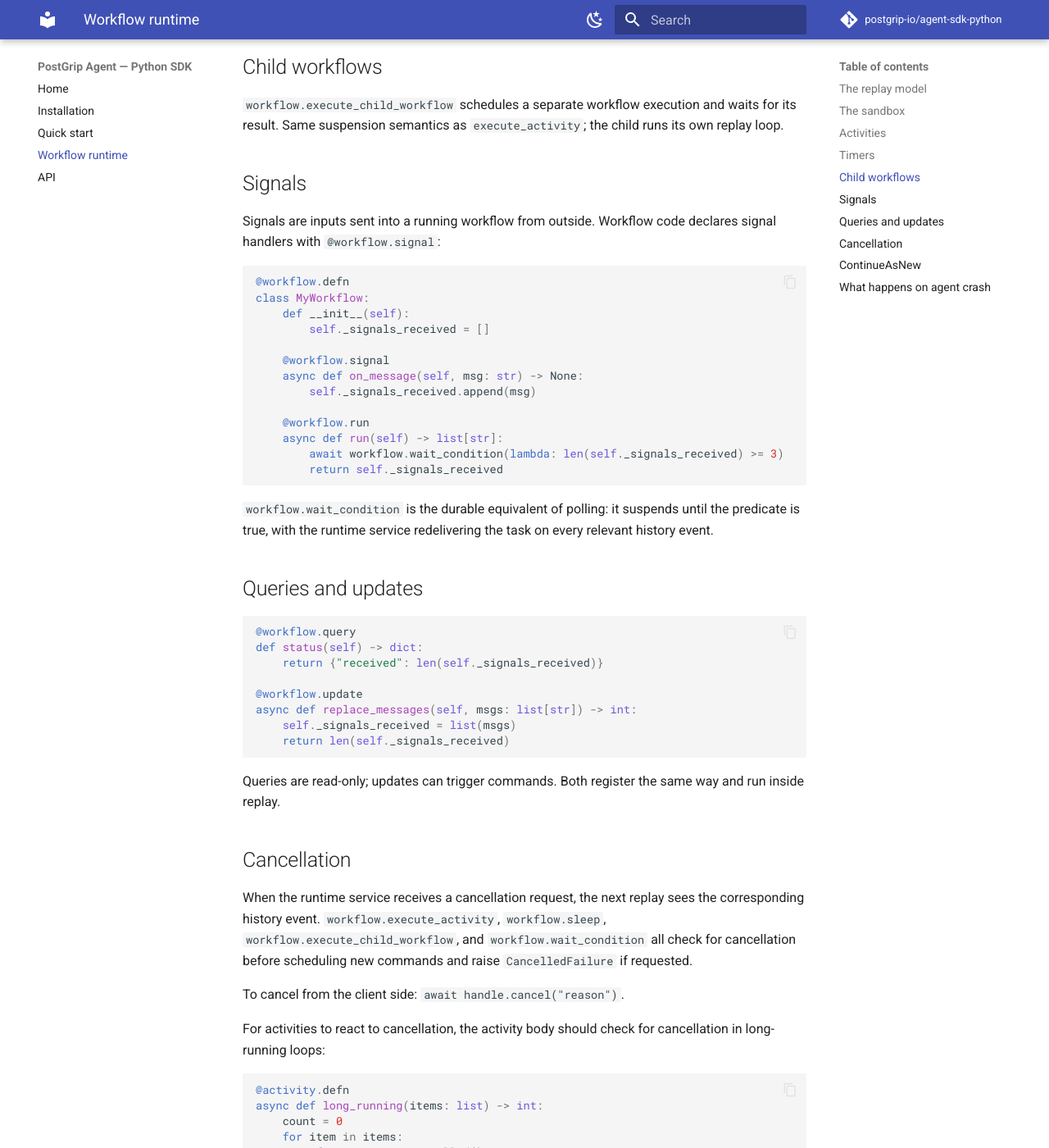
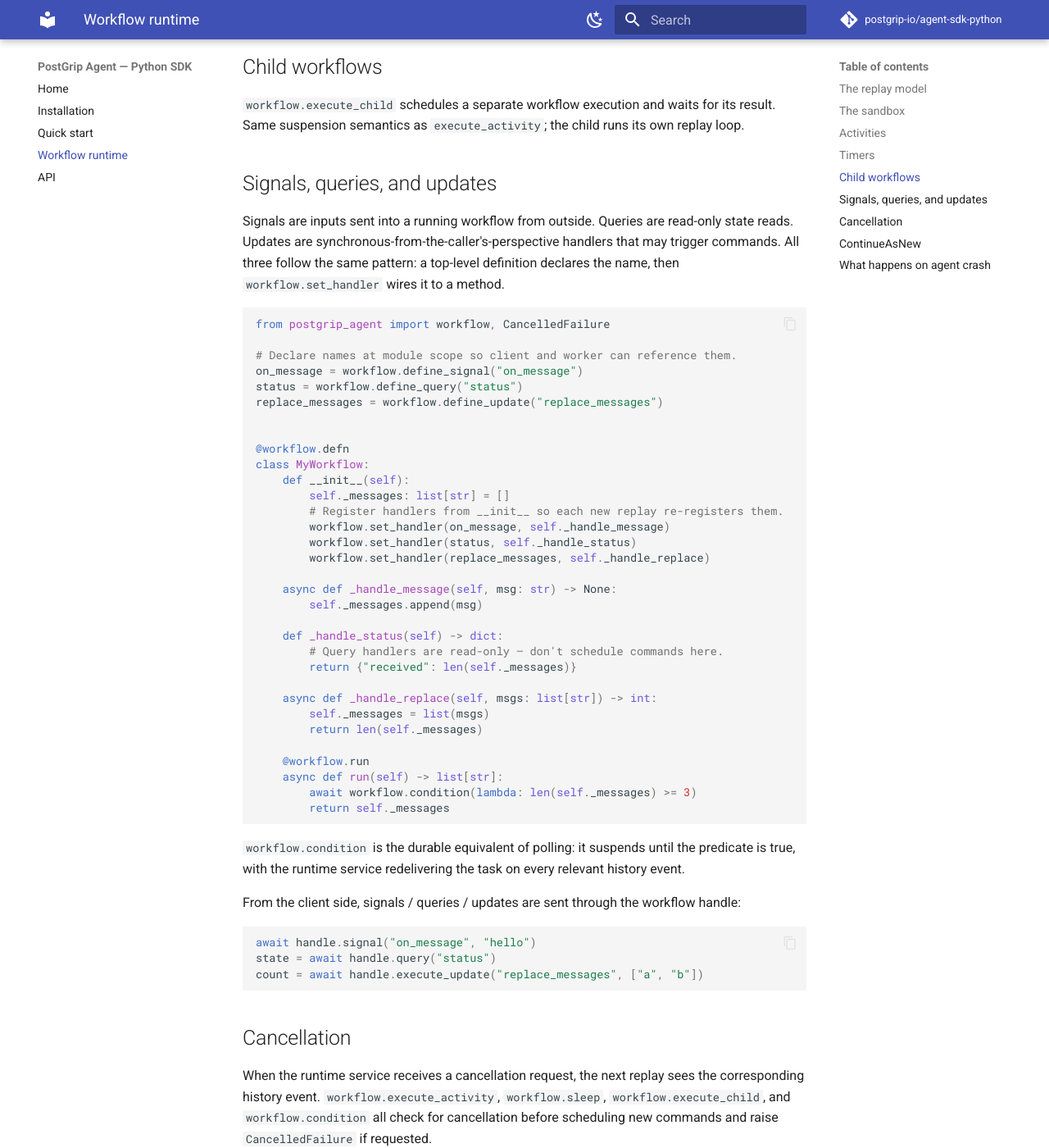
Before and after one commit to postgrip-io/agent-sdk-python, an MkDocs documentation site: the page built from docs/workflow-runtime.md, in a window 1280 px wide and 1400 px high, scrolled down 2952 px. Shown: the whole window at 82% size. Built offline with MkDocs 1.6.1 and Material for MkDocs 9.7.7, drawn with Linux system fonts in a browser that asks for light colours; comment, search, counter and statistics services are not loaded; some of the changed text lies outside the part shown.

Commit message:
Fix docs API names that didn't match the code (#2)
The first docs PR documented several Temporal-style API names that
don't actually exist in this SDK. Fixing all five:

- workflow.wait_condition → workflow.condition (4 references)
- workflow.execute_child_workflow → workflow.execute_child (5 references)
- @workflow.signal / @workflow.query / @workflow.update decorator
  pattern (doesn't exist) → workflow.define_signal/query/update +
  workflow.set_handler. Rewrote the signals/queries/updates section
  in docs/workflow-runtime.md with a working end-to-end example, and
  updated the API surface table in docs/api.md.
- activity.is_cancelled() (doesn't exist) → await activity.heartbeat()
  raising CancelledFailure when the runtime requests cancellation.
  Rewrote the cancellation example accordingly.
- workflow.RetryPolicy(...) (wrong namespace) → top-level
  RetryPolicy with the import shown.

The MkDocs --strict build still passed because strict only validates
links / Markdown syntax, not API-name accuracy. Caught by code review
against the actual sources in src/postgrip_agent/.

Co-authored-by: Claude Opus 4.7 (1M context) <noreply@anthropic.com>

````diff
--- a/docs/workflow-runtime.md
+++ b/docs/workflow-runtime.md
@@ -9,7 +9,7 @@ Every time the runtime service hands a workflow task to an agent, the agent:
 1. Fetches the **full durable history** of the workflow from the runtime service.
 2. Builds an in-memory cursor over that history.
 3. Constructs a fresh workflow runtime context and **runs your `@workflow.run` coroutine from the top**.
-4. Each `await` inside the coroutine that touches workflow APIs (`workflow.execute_activity`, `workflow.sleep`, `workflow.execute_child_workflow`, `workflow.wait_condition`, signal channel reads) consults the replay cursor before scheduling anything new.
+4. Each `await` inside the coroutine that touches workflow APIs (`workflow.execute_activity`, `workflow.sleep`, `workflow.execute_child`, `workflow.condition`, signal channel reads) consults the replay cursor before scheduling anything new.
 
 The cursor advances by one event per call (per command type). What happens at each call:
 
@@ -83,60 +83,77 @@ The first time your body reaches that line, the timer is enqueued and the `await
 
 ## Child workflows
 
-`workflow.execute_child_workflow` schedules a separate workflow execution and waits for its result. Same suspension semantics as `execute_activity`; the child runs its own replay loop.
+`workflow.execute_child` schedules a separate workflow execution and waits for its result. Same suspension semantics as `execute_activity`; the child runs its own replay loop.
 
-## Signals
+## Signals, queries, and updates
 
-Signals are inputs sent into a running workflow from outside. Workflow code declares signal handlers with `@workflow.signal`:
+Signals are inputs sent into a running workflow from outside. Queries are read-only state reads. Updates are synchronous-from-the-caller's-perspective handlers that may trigger commands. All three follow the same pattern: a top-level definition declares the name, then `workflow.set_handler` wires it to a method.
 
 ```python
+from postgrip_agent import workflow, CancelledFailure
+
+# Declare names at module scope so client and worker can reference them.
+on_message = workflow.define_signal("on_message")
+status = workflow.define_query("status")
+replace_messages = workflow.define_update("replace_messages")
+
+
 @workflow.defn
 class MyWorkflow:
     def __init__(self):
-        self._signals_received = []
+        self._messages: list[str] = []
+        # Register handlers from __init__ so each new replay re-registers them.
+        workflow.set_handler(on_message, self._handle_message)
+        workflow.set_handler(status, self._handle_status)
+        workflow.set_handler(replace_messages, self._handle_replace)
 
-    @workflow.signal
-    async def on_message(self, msg: str) -> None:
-        self._signals_received.append(msg)
+    async def _handle_message(self, msg: str) -> None:
+        self._messages.append(msg)
+
+    def _handle_status(self) -> dict:
+        # Query handlers are read-only — don't schedule commands here.
+        return {"received": len(self._messages)}
+
+    async def _handle_replace(self, msgs: list[str]) -> int:
+        self._messages = list(msgs)
+        return len(self._messages)
 
     @workflow.run
     async def run(self) -> list[str]:
-        await workflow.wait_condition(lambda: len(self._signals_received) >= 3)
-        return self._signals_received
+        await workflow.condition(lambda: len(self._messages) >= 3)
+        return self._messages
 ```
 
-`workflow.wait_condition` is the durable equivalent of polling: it suspends until the predicate is true, with the runtime service redelivering the task on every relevant history event.
+`workflow.condition` is the durable equivalent of polling: it suspends until the predicate is true, with the runtime service redelivering the task on every relevant history event.
 
-## Queries and updates
+From the client side, signals / queries / updates are sent through the workflow handle:
 
 ```python
-@workflow.query
-def status(self) -> dict:
-    return {"received": len(self._signals_received)}
-
-@workflow.update
-async def replace_messages(self, msgs: list[str]) -> int:
-    self._signals_received = list(msgs)
-    return len(self._signals_received)
+await handle.signal("on_message", "hello")
+state = await handle.query("status")
+count = await handle.execute_update("replace_messages", ["a", "b"])
 ```
-
-Queries are read-only; updates can trigger commands. Both register the same way and run inside replay.
 
 ## Cancellation
 
-When the runtime service receives a cancellation request, the next replay sees the corresponding history event. `workflow.execute_activity`, `workflow.sleep`, `workflow.execute_child_workflow`, and `workflow.wait_condition` all check for cancellation before scheduling new commands and raise `CancelledFailure` if requested.
+When the runtime service receives a cancellation request, the next replay sees the corresponding history event. `workflow.execute_activity`, `workflow.sleep`, `workflow.execute_child`, and `workflow.condition` all check for cancellation before scheduling new commands and raise `CancelledFailure` if requested.
 
 To cancel from the client side: `await handle.cancel("reason")`.
 
-For activities to react to cancellation, the activity body should check for cancellation in long-running loops:
+For activities to react to cancellation, periodically `await activity.heartbeat()` — when the runtime service has a cancellation request for an activity that's currently leased, the heartbeat call surfaces it as a `CancelledFailure`:
 
 ```python
+from postgrip_agent import activity, CancelledFailure
+
 @activity.defn
 async def long_running(items: list) -> int:
     count = 0
     for item in items:
-        if activity.is_cancelled():
-            raise CancelledFailure("agent cancellation requested")
+        try:
+            await activity.heartbeat({"processed": count})
+        except CancelledFailure:
+            # Clean up partial work, then propagate.
+            raise
         count += await process(item)
     return count
 ```
````
Also changed, not shown: other parts of docs/workflow-runtime.md (+2 -2 lines), CLAUDE.md (+1 -1 lines), docs/api.md (+6 -6 lines), docs/quickstart.md (+1 -1 lines).
